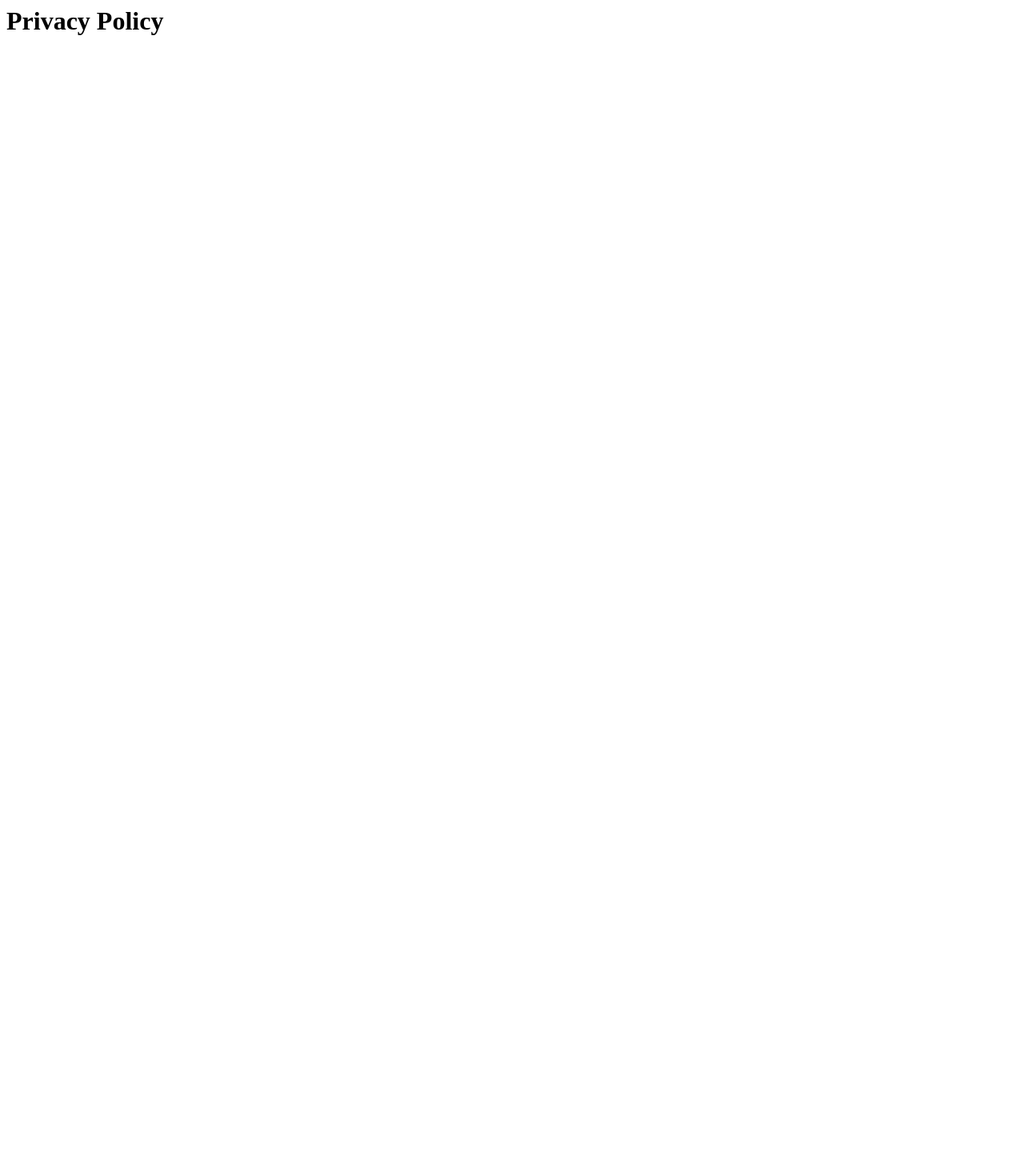
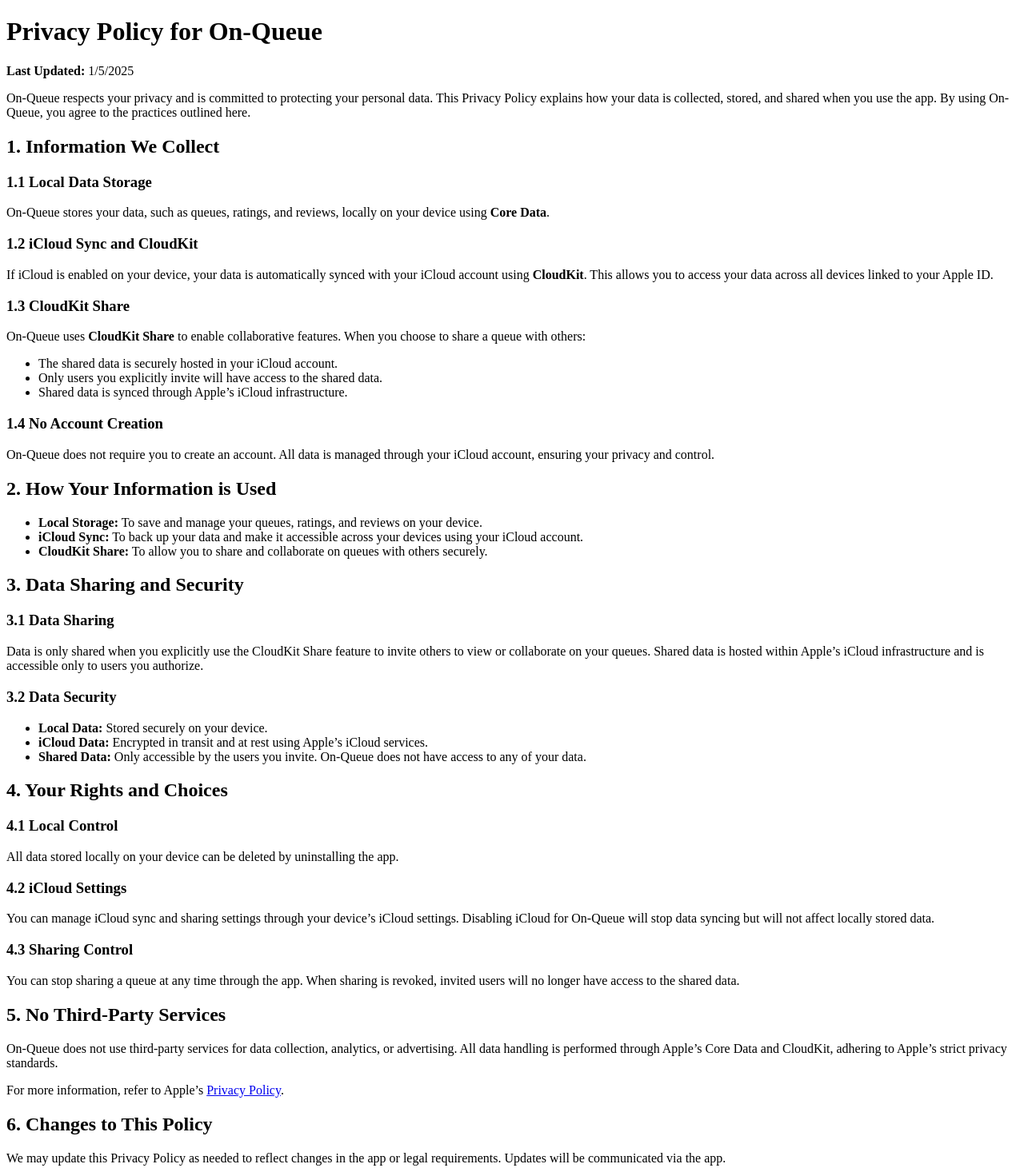
Before and after one commit to mschlicht/on-queue, a plain HTML site: page index.html in a window 1280 px wide. Shown: the whole page at 80% size. Before the commit the page ends 800 px from the top, so only its background shows below. Drawn offline with Linux system fonts and the light colour scheme.

Commit message:
privacy policy

```diff
--- a/index.html
+++ b/index.html
@@ -1,11 +1,67 @@
+<!DOCTYPE html>
 <html lang="en">
 <head>
   <meta charset="UTF-8">
   <meta name="viewport" content="width=device-width, initial-scale=1.0">
-    <title>Document</title>
+  <title>Privacy Policy</title>
 </head>
 <body>
-    <h1>Privacy Policy</h1>
-    <p></p>
+  <h1>Privacy Policy for On-Queue</h1>
+  <p><strong>Last Updated:</strong> 1/5/2025</p>
+  <p>On-Queue respects your privacy and is committed to protecting your personal data. This Privacy Policy explains how your data is collected, stored, and shared when you use the app. By using On-Queue, you agree to the practices outlined here.</p>
+
+  <h2>1. Information We Collect</h2>
+  <h3>1.1 Local Data Storage</h3>
+  <p>On-Queue stores your data, such as queues, ratings, and reviews, locally on your device using <strong>Core Data</strong>.</p>
+
+  <h3>1.2 iCloud Sync and CloudKit</h3>
+  <p>If iCloud is enabled on your device, your data is automatically synced with your iCloud account using <strong>CloudKit</strong>. This allows you to access your data across all devices linked to your Apple ID.</p>
+
+  <h3>1.3 CloudKit Share</h3>
+  <p>On-Queue uses <strong>CloudKit Share</strong> to enable collaborative features. When you choose to share a queue with others:</p>
+  <ul>
+    <li>The shared data is securely hosted in your iCloud account.</li>
+    <li>Only users you explicitly invite will have access to the shared data.</li>
+    <li>Shared data is synced through Apple’s iCloud infrastructure.</li>
+  </ul>
+
+  <h3>1.4 No Account Creation</h3>
+  <p>On-Queue does not require you to create an account. All data is managed through your iCloud account, ensuring your privacy and control.</p>
+
+  <h2>2. How Your Information is Used</h2>
+  <ul>
+    <li><strong>Local Storage:</strong> To save and manage your queues, ratings, and reviews on your device.</li>
+    <li><strong>iCloud Sync:</strong> To back up your data and make it accessible across your devices using your iCloud account.</li>
+    <li><strong>CloudKit Share:</strong> To allow you to share and collaborate on queues with others securely.</li>
+  </ul>
+
+  <h2>3. Data Sharing and Security</h2>
+  <h3>3.1 Data Sharing</h3>
+  <p>Data is only shared when you explicitly use the CloudKit Share feature to invite others to view or collaborate on your queues. Shared data is hosted within Apple’s iCloud infrastructure and is accessible only to users you authorize.</p>
+
+  <h3>3.2 Data Security</h3>
+  <ul>
+    <li><strong>Local Data:</strong> Stored securely on your device.</li>
+    <li><strong>iCloud Data:</strong> Encrypted in transit and at rest using Apple’s iCloud services.</li>
+    <li><strong>Shared Data:</strong> Only accessible by the users you invite. On-Queue does not have access to any of your data.</li>
+  </ul>
+
+  <h2>4. Your Rights and Choices</h2>
+  <h3>4.1 Local Control</h3>
+  <p>All data stored locally on your device can be deleted by uninstalling the app.</p>
+
+  <h3>4.2 iCloud Settings</h3>
+  <p>You can manage iCloud sync and sharing settings through your device’s iCloud settings. Disabling iCloud for On-Queue will stop data syncing but will not affect locally stored data.</p>
+
+  <h3>4.3 Sharing Control</h3>
+  <p>You can stop sharing a queue at any time through the app. When sharing is revoked, invited users will no longer have access to the shared data.</p>
+
+  <h2>5. No Third-Party Services</h2>
+  <p>On-Queue does not use third-party services for data collection, analytics, or advertising. All data handling is performed through Apple’s Core Data and CloudKit, adhering to Apple’s strict privacy standards.</p>
+  <p>For more information, refer to Apple’s <a href="https://www.apple.com/privacy/">Privacy Policy</a>.</p>
+
+  <h2>6. Changes to This Policy</h2>
+  <p>We may update this Privacy Policy as needed to reflect changes in the app or legal requirements. Updates will be communicated via the app.</p>
+
 </body>
 </html>
```
Lines whose indentation alone changed are shown as unchanged.
